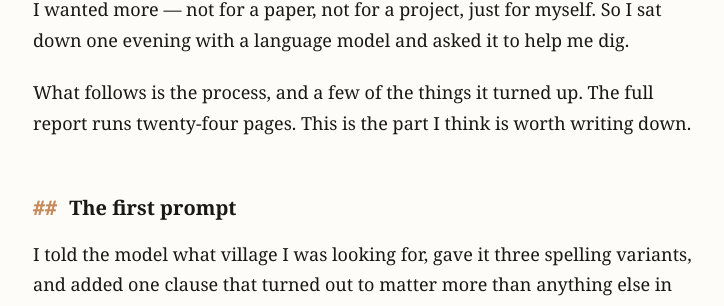
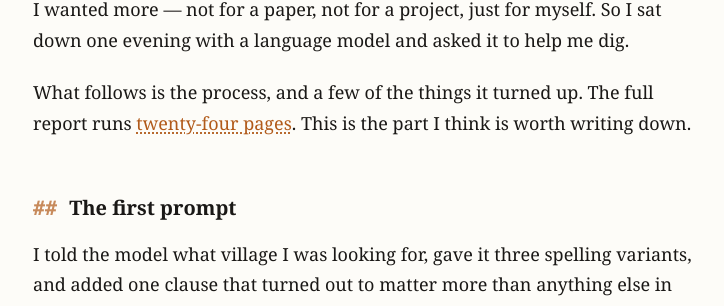
Before and after one commit to mumenmusa/mumenmusa.github.io, a Jekyll site: the page built from _posts/2026-06-02-researching-a-village-the-internet-forgot.md, in a window 1280 px wide and 1400 px high. Shown: the part 311-617 px from the top of the window, without its empty margins (277-1001 px from the left). Built offline with Jekyll 4.4.1, drawn with Linux system fonts in a browser that asks for light colours; part of the change alters nothing that is shown; some of the changed text lies outside the part shown.

```diff
--- a/_posts/2026-06-02-researching-a-village-the-internet-forgot.md
+++ b/_posts/2026-06-02-researching-a-village-the-internet-forgot.md
@@ -6,7 +6,7 @@ summary: "What an LLM helped me find about my family's village in Palestine: a 1
 
 There is a village north of Ramallah called Turmus Ayya. My family is from there. Wikipedia gives it a handful of paragraphs and the usual census stub. I wanted more — not for a paper, not for a project, just for myself. So I sat down one evening with a language model and asked it to help me dig.
 
-What follows is the process, and a few of the things it turned up. The full report runs twenty-four pages. This is the part I think is worth writing down.
+What follows is the process, and a few of the things it turned up. The full report runs [twenty-four pages]({{ '/assets/reports/turmus-ayya-comprehensive-report.pdf' | relative_url }}). This is the part I think is worth writing down.
 
 ## The first prompt
 
@@ -24,7 +24,7 @@ The name had been sitting in a footnote for a hundred and forty years.
 
 ## What the research actually turned up
 
-The model produced a 24-page comprehensive report. Here are the findings that surprised me most.
+The model produced a [24-page comprehensive report]({{ '/assets/reports/turmus-ayya-comprehensive-report.pdf' | relative_url }}). Here are the findings that surprised me most.
 
 **The 1145 grant has a sequel.** Thirty years later, on **17 October 1175**, the same two institutions met again. This time the Holy Sepulchre got the church back — along with the half-tithe rights to St. Gilles, *Turbasaym*, and *Dere*. The reciprocal act from Mount Tabor also mentions *vineas vero et domos*, "vineyards and houses," sold for a sum in bezants. So the ecclesiastical presence was not just a fiscal abstraction. There were physical houses and vineyards owned by the Latin Church in or near my village in 1175.
 
```
Also changed, not shown: 1 other file.
